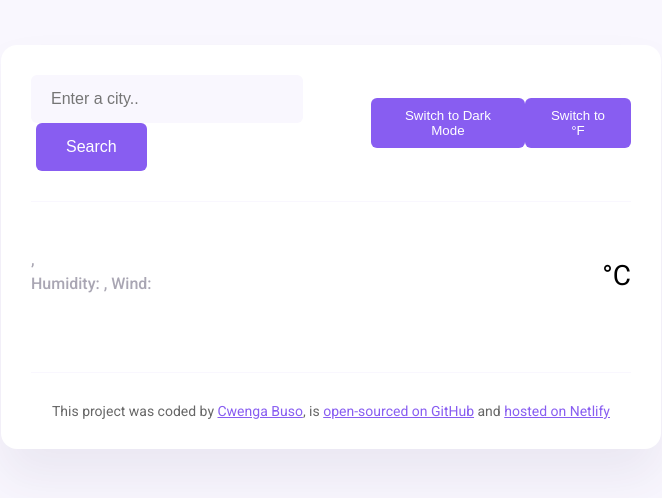
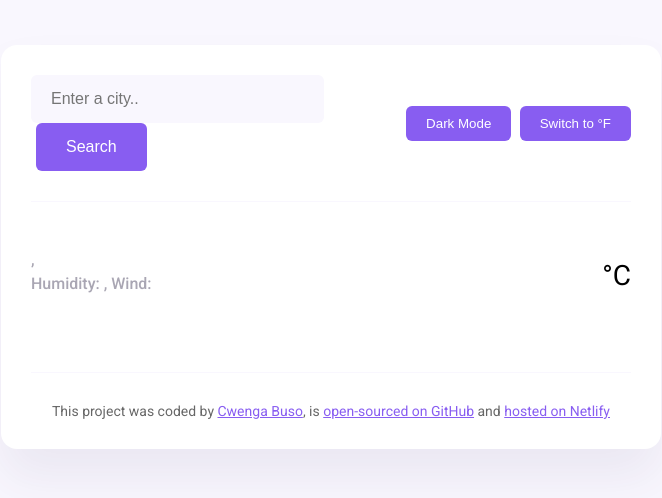
Before and after one commit to Cwengs/Final_Project, a plain HTML site: page index.html in a window 1280 px wide. Shown: the whole page, without its empty margins (309-971 px from the left). Drawn offline with nearby package versions, Linux system fonts and the light colour scheme; no server answers.

Commit message:
Modified Mode botton.  Fixed bottons alignment and JS

```diff
--- a/index.html
+++ b/index.html
@@ -26,9 +26,7 @@
           />
           <input type="submit" value="Search" class="search-form-button" />
         </form>
-        <button id="theme-toggle" class="theme-toggle-button">
-          Switch to Dark Mode
-        </button>
+        <button id="theme-toggle" class="theme-toggle-button">Dark Mode</button>
         <button id="unit-toggle" class="unit-toggle-button">
           Switch to °F
         </button>
```
